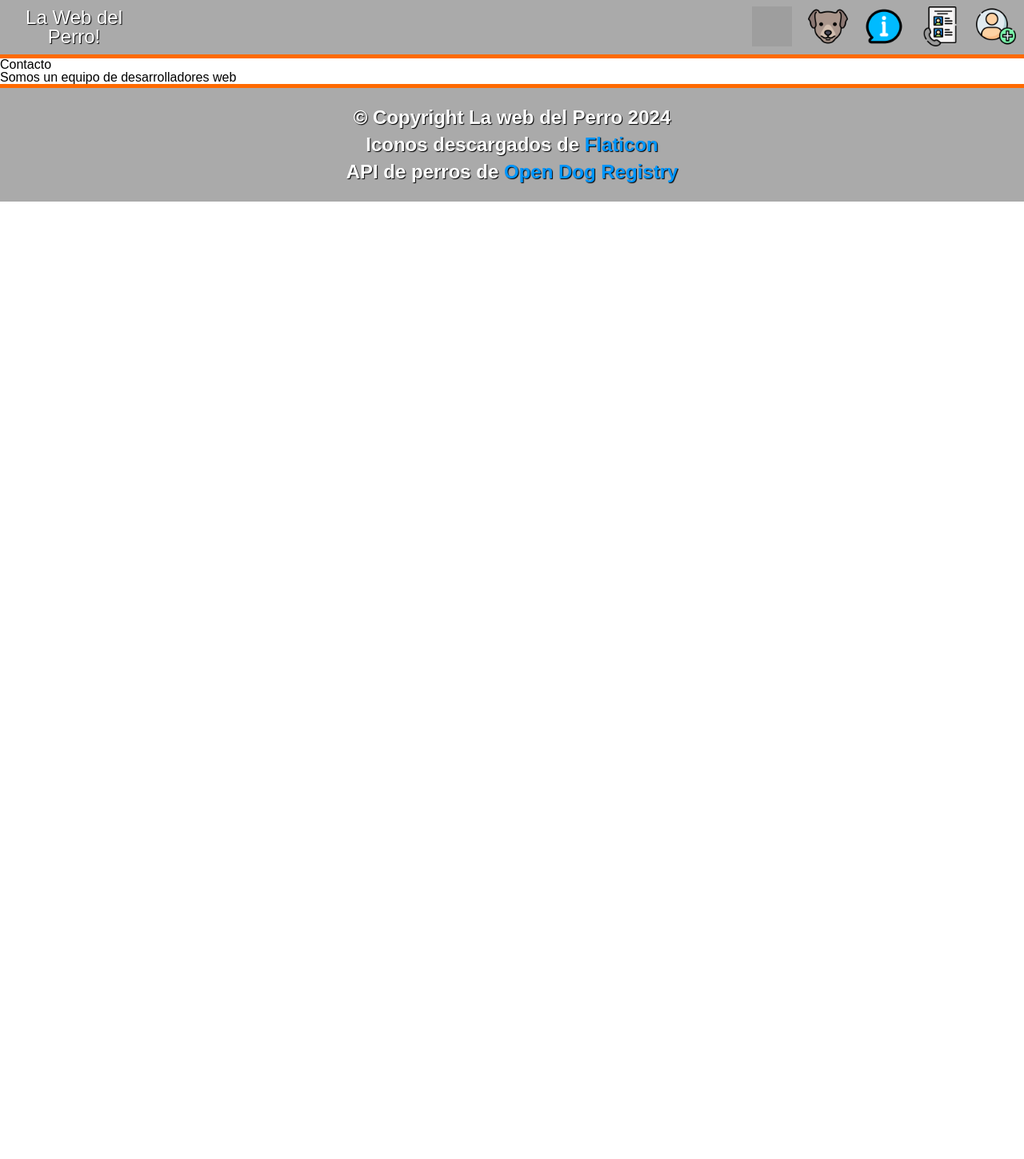
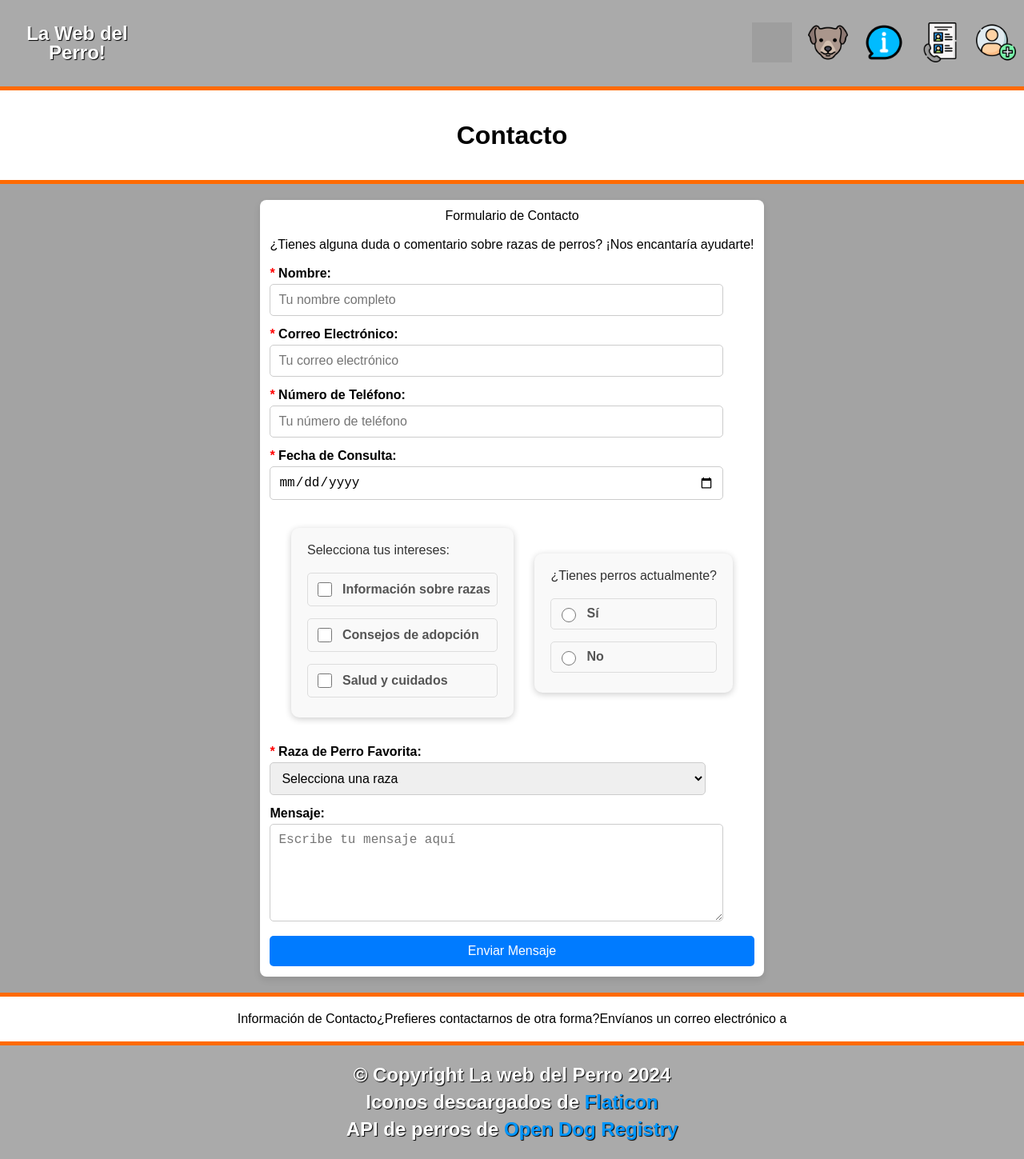
Before and after one commit to rekznoz/lawebdelperro, a React (Vite) app: page /contacto in a window 1280 px wide. Shown: the whole page at 80% size. Before the commit the page ends 800 px from the top, so only its background shows below. Built offline with nearby package versions, Linux system fonts and the light colour scheme; grey boxes are pictures that could not be loaded.

Commit message:
Update Contacto.jsx

```diff
--- a/src/pages/Contacto.jsx
+++ b/src/pages/Contacto.jsx
@@ -1,8 +1,93 @@
+import '../css/formulario.css';
+
 export default function Contacto() {
     return (
-        <div>
-            <h2>Contacto</h2>
-            <p>Somos un equipo de desarrolladores web</p>
-        </div>
+        <>
+            <div id='area1'>
+                <h1>Contacto</h1>
+            </div>
+            <div id='area2'>
+                <div className="contFormContacto">
+                    <h2>Formulario de Contacto</h2>
+                    <p>¿Tienes alguna duda o comentario sobre razas de perros? ¡Nos encantaría ayudarte!</p>
+                    <form action="/enviar-mensaje" method="POST">
+
+                        <div className="opciones">
+                            <label htmlFor="nombre"><span className='requiere'>*</span> Nombre:</label>
+                            <input type="text" id="nombre" name="nombre" placeholder="Tu nombre completo"/>
+                        </div>
+
+                        <div className="opciones">
+                            <label htmlFor="email"><span className='requiere'>*</span> Correo Electrónico:</label>
+                            <input type="email" id="email" name="email" placeholder="Tu correo electrónico"/>
+                        </div>
+
+                        <div className="opciones">
+                            <label htmlFor="telefono"><span className='requiere'>*</span> Número de Teléfono:</label>
+                            <input type="number" id="telefono" name="telefono" placeholder="Tu número de teléfono"/>
+                        </div>
+
+                        <div className="opciones">
+                            <label htmlFor="fecha"><span className='requiere'>*</span> Fecha de Consulta:</label>
+                            <input type="date" id="fecha" name="fecha"/>
+                        </div>
+
+                        <div className="opciones centrarcuadros">
+                            <div className="grupocheck">
+                                <h3>Selecciona tus intereses:</h3>
+                                <label className="contenedorCheck">
+                                    <input type="checkbox" name="intereses" value="informacion"/>
+                                    <span>Información sobre razas</span>
+                                </label>
+                                <label className="contenedorCheck">
+                                    <input type="checkbox" name="intereses" value="adopcion"/>
+                                    <span>Consejos de adopción</span>
+                                </label>
+                                <label className="contenedorCheck">
+                                    <input type="checkbox" name="intereses" value="salud"/>
+                                    <span>Salud y cuidados</span>
+                                </label>
+                            </div>
+                            <div className="gruporadio">
+                                <h3>¿Tienes perros actualmente?</h3>
+                                <label className="contenedorRadio">
+                                    <input type="radio" name="tienePerros" value="si" required/>
+                                    <span>Sí</span>
+                                </label>
+                                <label className="contenedorRadio">
+                                    <input type="radio" name="tienePerros" value="no"/>
+                                    <span>No</span>
+                                </label>
+                            </div>
+                        </div>
+
+                        <div className="opciones">
+                            <label htmlFor="razaFavorita"><span className='requiere'>*</span> Raza de Perro
+                                Favorita:</label>
+                            <select id="razaFavorita" name="razaFavorita" required>
+                                <option value="" disabled selected>Selecciona una raza</option>
+                                <option value="labrador">Labrador Retriever</option>
+                                <option value="pastorAleman">Pastor Alemán</option>
+                                <option value="bulldog">Bulldog</option>
+                                <option value="poodle">Poodle</option>
+                                <option value="golden">Golden Retriever</option>
+                            </select>
+                        </div>
+
+                        <div className="opciones">
+                            <label htmlFor="mensaje">Mensaje:</label>
+                            <textarea id="mensaje" name="mensaje" placeholder="Escribe tu mensaje aquí" required></textarea>
+                        </div>
+
+                        <button type="submit">Enviar Mensaje</button>
+                    </form>
+                </div>
+            </div>
+            <div id='area3'>
+                <h2>Información de Contacto</h2>
+                <p>¿Prefieres contactarnos de otra forma?</p>
+                <p>Envíanos un correo electrónico a <a href='mailto:correo@ejemplo.com'/></p>
+            </div>
+        </>
     )
 }
```
